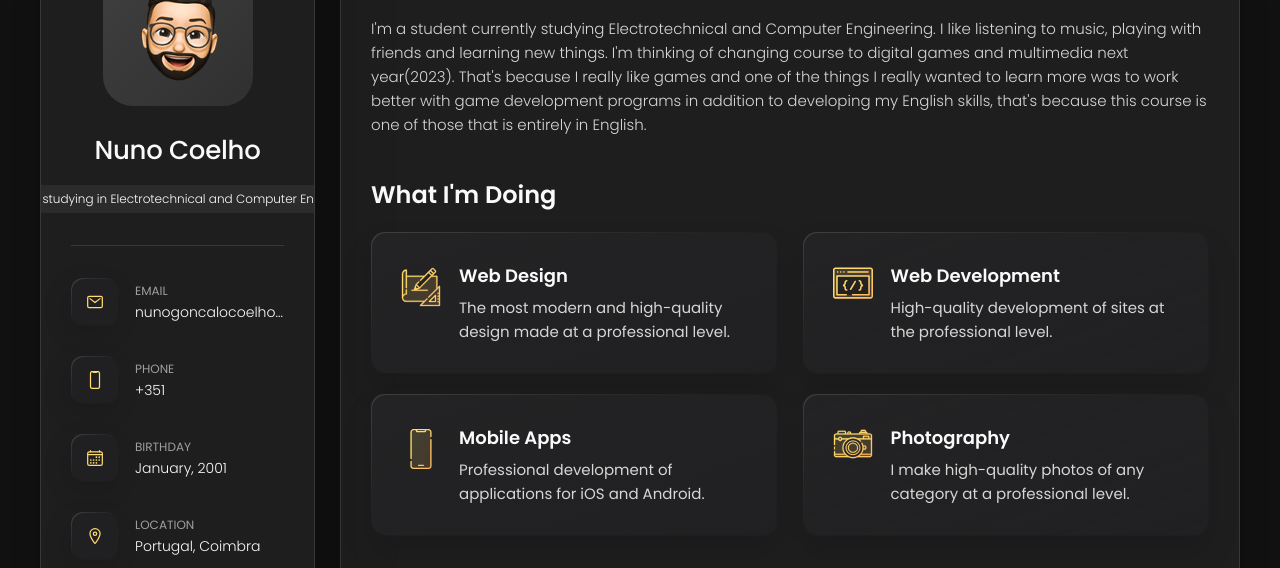
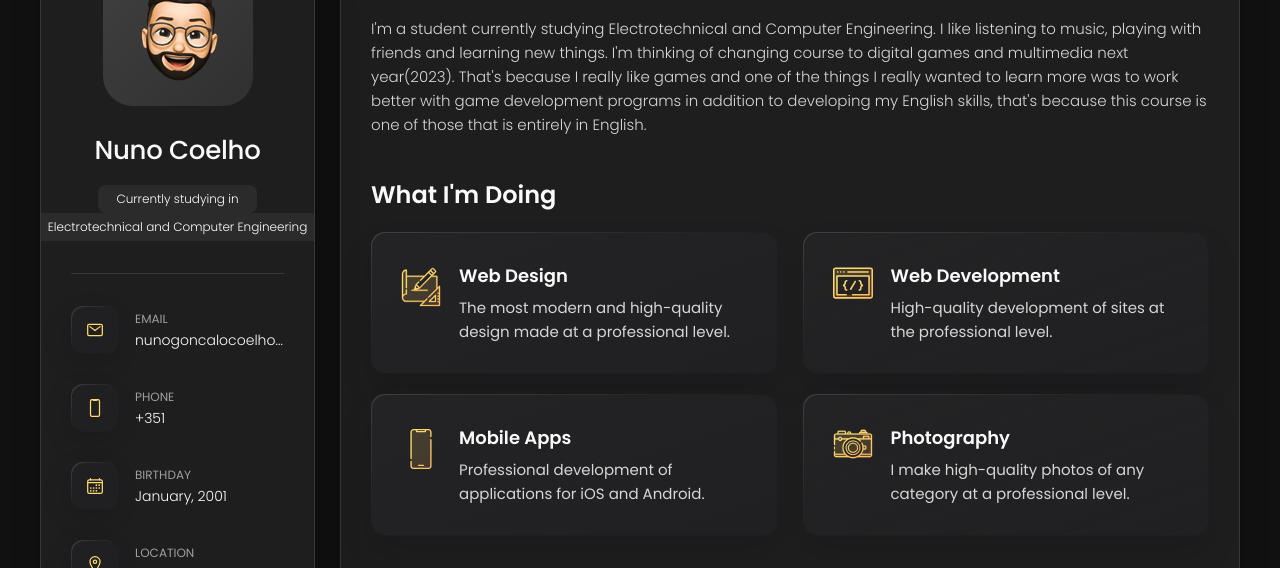
Before and after one commit to NunexD/NunexD.github.io, a plain HTML site: page index.html in a window 1280 px wide. Shown: the part 162-730 px from the top of the page. Drawn offline with nearby package versions, Linux system fonts and the light colour scheme.

Commit message:
Update_2

```diff
--- a/index.html
+++ b/index.html
@@ -48,7 +48,8 @@
         <div class="info-content">
           <h1 class="name" title="Richard hanrick">Nuno Coelho</h1>
 
-          <p class="title">Currently studying in Electrotechnical and Computer Engineering</p>
+          <p class="title">Currently studying in</p>
+          <p class="title">Electrotechnical and Computer Engineering</p>
         </div>
 
         <button class="info_more-btn" data-sidebar-btn>
```
